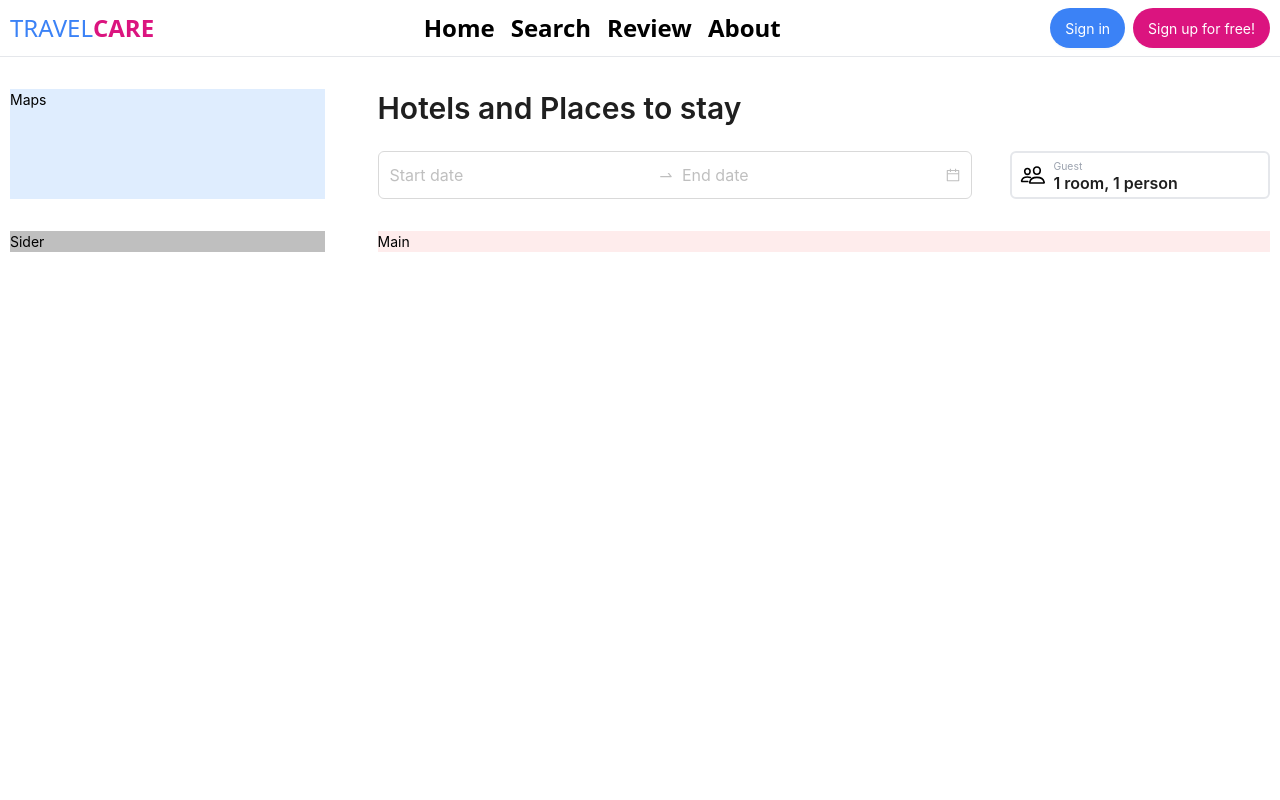
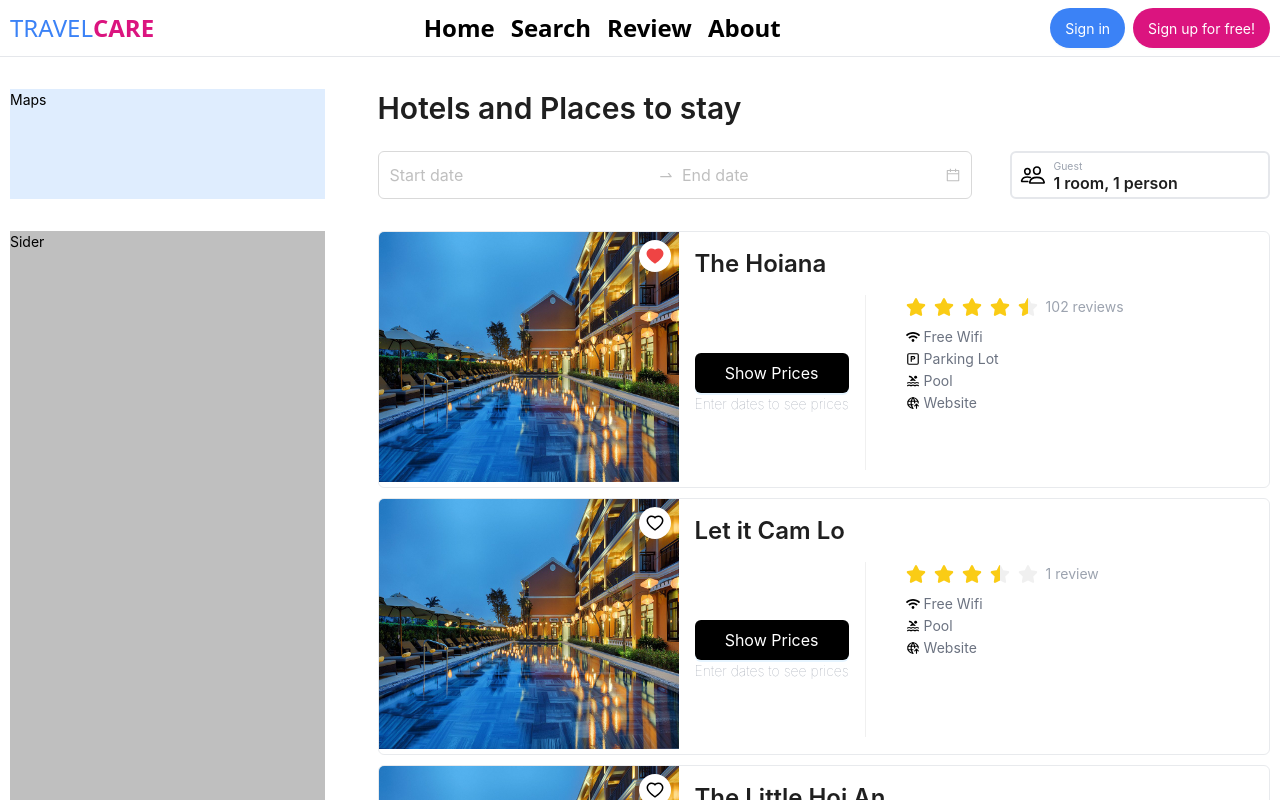
Before and after one commit to Huyhehe/Sem5_Frontend, a React (Vite) app: page /booking in a window 1280 px wide. Shown: the top 800 px of the page. Built offline with nearby package versions, Linux system fonts and the light colour scheme; no server answers.

Commit message:
feat/TC-6 implement hotel card

```diff
--- /dev/null
+++ b/src/assets/constant.tsx
@@ -0,0 +1,10 @@
+import { FaWifi } from "react-icons/fa"
+import { TbParking, TbWorldUpload } from "react-icons/tb"
+import { MdPool } from "react-icons/md"
+
+export const HotelBenefits = {
+  WIFI: { label: "Free Wifi", icon: FaWifi },
+  PARKING_LOT: { label: "Parking Lot", icon: TbParking },
+  POOL: { label: "Pool", icon: MdPool },
+  WEBSITE: { label: "Website", icon: TbWorldUpload },
+}
--- /dev/null
+++ b/src/assets/data/hotel.ts
@@ -0,0 +1,90 @@
+import { IconType } from "react-icons"
+import { HotelBenefits } from "../constant"
+import { hotel } from "../images"
+
+interface HotelBenefits {
+  label: string
+  icon: IconType
+}
+
+export interface Hotel {
+  LocationID: string
+  Name: string
+  PhoneNumber: string
+  Website: string
+  Email: string
+  Rating: string
+  Reviews: string
+  Image: string
+  isFavorite: boolean
+  Benefits: HotelBenefits[]
+}
+
+export const hotelList: Hotel[] = [
+  {
+    LocationID: "1",
+    Name: "The Hoiana",
+    PhoneNumber: "1-800-555-1234",
+    Website: "https://www.example.com",
+    Email: "thehoiana@gmail.com",
+    Rating: "4.5",
+    Reviews: "102",
+    Image: hotel,
+    isFavorite: true,
+    Benefits: [
+      { ...HotelBenefits.WIFI },
+      { ...HotelBenefits.PARKING_LOT },
+      { ...HotelBenefits.POOL },
+      { ...HotelBenefits.WEBSITE },
+    ],
+  },
+  {
+    LocationID: "2",
+    Name: "Let it Cam Lo",
+    PhoneNumber: "1-800-555-1234",
+    Website: "https://www.example.com",
+    Email: "thehoiana@gmail.com",
+    Rating: "3.5",
+    Reviews: "1",
+    Image: hotel,
+    isFavorite: false,
+    Benefits: [
+      { ...HotelBenefits.WIFI },
+      { ...HotelBenefits.POOL },
+      { ...HotelBenefits.WEBSITE },
+    ],
+  },
+  {
+    LocationID: "3",
+    Name: "The Little Hoi An",
+    PhoneNumber: "1-800-555-1234",
+    Website: "https://www.example.com",
+    Email: "thehoiana@gmail.com",
+    Rating: "5",
+    Reviews: "2041",
+    Image: hotel,
+    isFavorite: false,
+    Benefits: [
+      { ...HotelBenefits.WIFI },
+      { ...HotelBenefits.POOL },
+      { ...HotelBenefits.WEBSITE },
+    ],
+  },
+  {
+    LocationID: "4",
+    Name: "Vinpearl Hoi An",
+    PhoneNumber: "1-800-555-1234",
+    Website: "https://www.example.com",
+    Email: "thehoiana@gmail.com",
+    Rating: "4.7",
+    Reviews: "12480",
+    Image: hotel,
+    isFavorite: true,
+    Benefits: [
+      { ...HotelBenefits.WIFI },
+      { ...HotelBenefits.POOL },
+      { ...HotelBenefits.PARKING_LOT },
+      { ...HotelBenefits.WEBSITE },
+    ],
+  },
+]
--- a/src/assets/images/index.ts
+++ b/src/assets/images/index.ts
@@ -3,3 +3,4 @@ export { default as searchBg } from "./features/search-bg.webp"
 export { default as cover } from "./features/cover.png"
 export { default as coverX2 } from "./features/coverX2.png"
 export { default as coverX3 } from "./features/coverX3.png"
+export { default as hotel } from "./features/hotel.jpg"
--- /dev/null
+++ b/src/components/common/FavouriteIcon.tsx
@@ -0,0 +1,27 @@
+import { AiFillHeart, AiOutlineHeart } from "react-icons/ai"
+
+export interface FavouriteIconProps {
+  value?: boolean
+  iconSize?: number
+  className?: string
+  onClick?: () => void
+}
+
+const FavouriteIcon = ({
+  value = false,
+  iconSize = 20,
+  className,
+  onClick,
+}: FavouriteIconProps) => {
+  return (
+    <div className={className} onClick={onClick}>
+      {value ? (
+        <AiFillHeart className="text-red-500" size={iconSize} />
+      ) : (
+        <AiOutlineHeart className="hover:text-red-500" size={iconSize} />
+      )}
+    </div>
+  )
+}
+
+export default FavouriteIcon
--- /dev/null
+++ b/src/pages/Booking/components/Main/components/HotelCard.tsx
@@ -0,0 +1,104 @@
+import { Hotel } from "@/assets/data/hotel"
+import { hotel } from "@/assets/images"
+import FavouriteIcon from "@/components/common/FavouriteIcon"
+import TypographyText from "@/components/common/TypographyText"
+import TypographyTitle from "@/components/common/TypographyTitle"
+import { wordTransformByQuantity } from "@/utils/reusable"
+import { Button, Divider, Image, Rate, Space } from "antd"
+import { useState } from "react"
+import { FaStar } from "react-icons/fa"
+
+interface HotelCardProps extends Hotel {}
+
+const HotelCard = ({
+  Name,
+  Rating,
+  Reviews,
+  Benefits,
+  Website,
+  isFavorite = false,
+}: HotelCardProps) => {
+  const [isMarkAsFavorite, setIsMarkAsFavorite] = useState<boolean>(isFavorite)
+
+  const handleFavorite = () => {
+    setIsMarkAsFavorite(!isMarkAsFavorite)
+  }
+
+  return (
+    <Space.Compact
+      block
+      className="rounded-md overflow-hidden gap-4 border border-gray-300/50"
+    >
+      <div className="relative">
+        <Image
+          src={hotel}
+          preview={false}
+          alt={"hotel"}
+          width={300}
+          height={250}
+        />
+        <FavouriteIcon
+          onClick={handleFavorite}
+          value={isMarkAsFavorite}
+          className="absolute top-2 right-2 z-10 w-8 h-8 bg-white flex justify-center items-center rounded-full cursor-pointer"
+        />
+      </div>
+      <div className="flex flex-grow flex-col gap-4 py-4">
+        <TypographyTitle text={Name} level={3} className="color-primary" />
+        <div className="flex flex-grow gap-2">
+          <div className="flex flex-col items-center justify-center">
+            <Button type="primary" size="large" className="w-full rounded-md">
+              Show Prices
+            </Button>
+            <TypographyText
+              text="Enter dates to see prices"
+              className="text-gray-400 font-thin"
+            />
+          </div>
+          <Divider type="vertical" className="h-full" />
+          <div className="flex flex-col px-6 gap-2">
+            <div className="flex items-center gap-2">
+              <Rate
+                className="text-yellow-400 flex"
+                allowHalf
+                value={Number(Rating)}
+                character={<FaStar />}
+                disabled
+              />
+              <TypographyText
+                text={wordTransformByQuantity(
+                  `${Reviews} review`,
+                  Number(Reviews)
+                )}
+                className="text-gray-400"
+              />
+            </div>
+            <div className="flex flex-col">
+              {Benefits?.map((benefit, index) => {
+                const { icon: Icon, label } = benefit
+                return Website && label === "Website" ? (
+                  <a
+                    href={Website}
+                    target="_blank"
+                    key={index}
+                    className="flex gap-1 items-center"
+                  >
+                    <Icon />
+                    <TypographyText text={label} className="text-gray-500" />
+                  </a>
+                ) : (
+                  <div key={index} className="flex gap-1 items-center">
+                    <Icon />
+                    <TypographyText text={label} className="text-gray-500" />
+                  </div>
+                )
+              })}
+            </div>
+          </div>
+        </div>
+      </div>
+    </Space.Compact>
+  )
+}
+
+export default HotelCard
--- /dev/null
+++ b/src/pages/Booking/components/Main/index.tsx
@@ -0,0 +1,19 @@
+import { Hotel } from "@/assets/data/hotel"
+import { Space } from "antd"
+import HotelCard from "./components/HotelCard"
+
+interface MainContainerProps {
+  data: Hotel[]
+}
+
+const MainContainer = ({ data }: MainContainerProps) => {
+  return (
+    <Space direction="vertical" className="w-full" size={10}>
+      {data?.map((hotel: Hotel, index) => {
+        return <HotelCard key={index} {...hotel} />
+      })}
+    </Space>
+  )
+}
+
+export default MainContainer
--- a/src/pages/Booking/index.tsx
+++ b/src/pages/Booking/index.tsx
@@ -1,6 +1,8 @@
 import { Col, Row, Space } from "antd"
 import { useSearchParams } from "react-router-dom"
 import { default as HeaderContainer } from "./components/Header"
+import MainContainer from "./components/Main"
+import { hotelList } from "@/assets/data/hotel"
 
 const Booking = () => {
   const [queryString] = useSearchParams()
@@ -12,10 +14,8 @@ const Booking = () => {
         <Col span={6} className="bg-black/25">
           <Space direction="vertical">Sider</Space>
         </Col>
-        <Col span={17} className="bg-red-500/10">
-          <Space direction="vertical" size={10}>
-            Main
-          </Space>
+        <Col span={17}>
+          <MainContainer data={hotelList} />
         </Col>
       </Row>
     </Col>
--- a/src/pages/Home/index.tsx
+++ b/src/pages/Home/index.tsx
@@ -1,4 +1,5 @@
 import { AppContext } from "@/App"
+import Card from "@/components/Card"
 import Slide from "@/components/common/Slide"
 import LocationReview from "@/interfaces/LocationReview"
 import { getAllLocationReviews } from "@/utils/http"
@@ -87,7 +88,20 @@ const Home = () => {
         <Search />
         <img src={searchBg} alt="search-background" />
       </div>
-      <Slide cardItems={cardItems} handleCardClick={handleCardClick} />
+      <Slide>
+        {cardItems?.map((item, index) => {
+          return (
+            <Card
+              key={index}
+              title={item.name}
+              description={item.description}
+              price={item.price_level}
+              rate={item.rating}
+              onClickFunc={() => handleCardClick(item.id)}
+            />
+          )
+        })}
+      </Slide>
     </div>
   )
 }
--- a/src/pages/Search/pages/LocationSearchResultById/index.tsx
+++ b/src/pages/Search/pages/LocationSearchResultById/index.tsx
@@ -1,5 +1,6 @@
 import { AppContext } from "@/App"
 import { LocationTypo } from "@/components/common/LocationTypo"
+import Slide from "@/components/common/Slide"
 import CustomSlide from "@/components/CustomSlide"
 import useUser from "@/hooks/useUser"
 import LocationReview from "@/interfaces/LocationReview"
@@ -155,7 +156,7 @@ const SearchResultById = () => {
             </div>
           </div>
           <div className="main-images">
-            <CustomSlide size={673}>
+            <Slide slidesToShow={1} autoplay>
               {imageList.length > 0 ? (
                 imageList?.map((image: any) => (
                   <div className="w-[673px] flex justify-center items-center">
@@ -173,7 +174,7 @@ const SearchResultById = () => {
                   />
                 </div>
               )}
-            </CustomSlide>
+            </Slide>
           </div>
         </div>
       </div>
```
Also changed, not shown: src/components/common/Slide.tsx (+12 -19 lines), src/assets/images/features/hotel.jpg (added).
